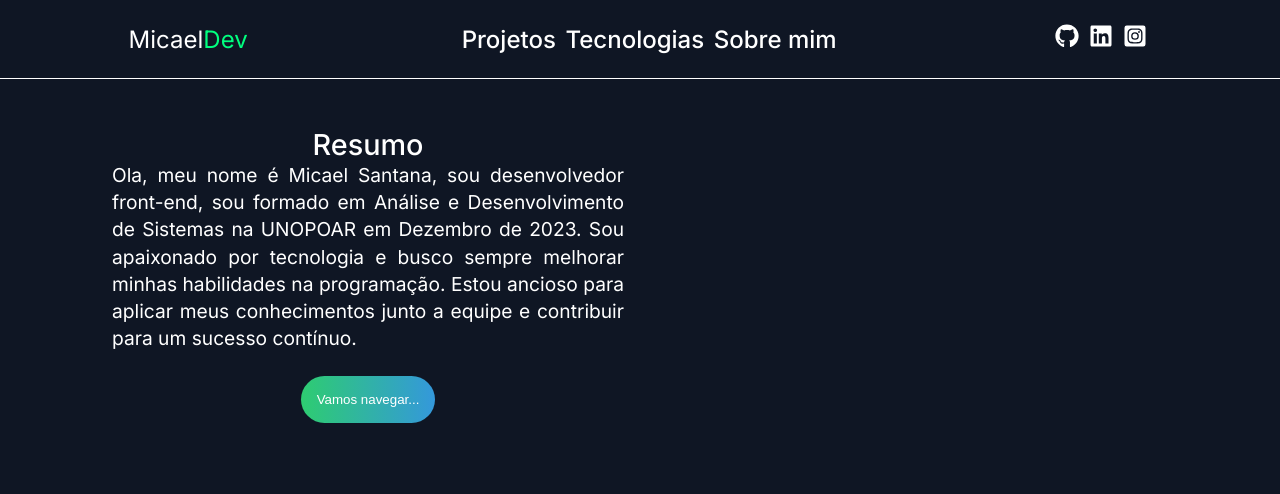
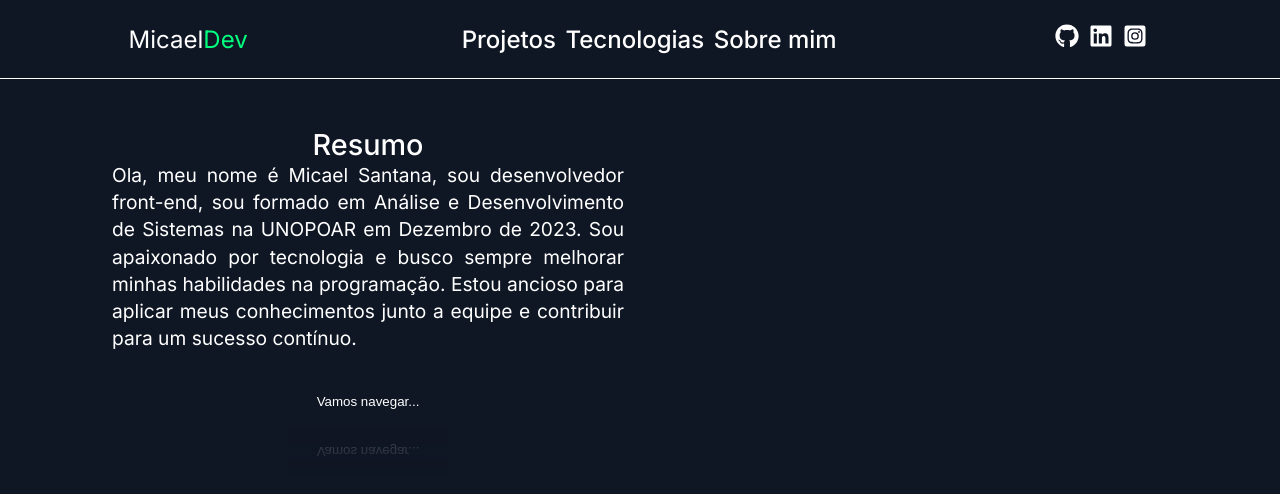
Before and after one commit to iSantanaaH/front-end-web, a Next.js app: page / in a window 1280 px wide. Shown: the top 494 px of the page. Built offline with nearby package versions, Linux system fonts and the light colour scheme.

Commit message:
added styles of button rgb

```diff
--- a/app/page.module.css
+++ b/app/page.module.css
@@ -20,32 +20,115 @@
 .Resume button {
   border: none;
   padding: 1rem;
-  background: linear-gradient(to right, #2ecc71, #3498db);
   color: var(--white-full);
   margin-top: 1.5rem;
-  border-radius: 2.5rem;
+  border-radius: 0.1rem;
   text-align: center;
   text-decoration: none;
   display: inline-block;
   cursor: pointer;
   overflow: hidden;
   position: relative;
+  width: 160px;
+  height: 50px;
+  -webkit-box-reflect: below 1px -webkit-linear-gradient(transparent, #0004);
 }
 
-.Resume button:hover {
-  background: conic-gradient(from -10deg, #3498db, #2ecc71, #3498db);
-  transition: background 0.5s ease-in-out;
-  background-size: 200% 200%;
-  background-position: 100% 0;
-  animation: gradientShift 2s linear infinite;
-  /* animation-timing-function: ease-in-out; */
+.Resume button::before {
+  content: "";
+  position: absolute;
+  top: 0;
+  left: 0;
+  width: 100%;
+  height: 100%;
+  background: linear-gradient(
+    45deg,
+    #fb0094,
+    #00f,
+    #0f0,
+    #ff0,
+    #f00,
+    #fb0094,
+    #00f,
+    #0f0,
+    #ff0,
+    #f00
+  );
+  background-size: 400%;
+  opacity: 0;
+  filter: blur(1.25rem);
+  transition: 0.5s;
 }
 
-@keyframes gradientShift {
+.Resume button::after {
+  content: "";
+  position: absolute;
+  top: 0;
+  left: 0;
+  width: 100%;
+  height: 100%;
+  background: linear-gradient(
+    45deg,
+    #fb0094,
+    #00f,
+    #0f0,
+    #ff0,
+    #f00,
+    #fb0094,
+    #00f,
+    #0f0,
+    #ff0,
+    #f00
+  );
+  background-size: 400%;
+  opacity: 0;
+  transition: 0.5s;
+}
+
+.Resume button:hover::before,
+.Resume button:hover::after {
+  opacity: 1;
+  animation: animate 20s linear infinite;
+}
+
+@keyframes animate {
   0% {
-    background-position: 0% 0;
+    background-position: 0 0;
+  }
+  50% {
+    background-position: 300% 0;
   }
   100% {
-    background-position: 100% 0;
+    background-position: 0 0;
   }
 }
+
+.Resume button span {
+  position: absolute;
+  display: block;
+  font-size: 1rem;
+  top: 1px;
+  left: 1px;
+  right: 1px;
+  bottom: 1px;
+  text-align: center;
+  background: #0c0c0c;
+  color: rgba(255, 255, 255, 0.2);
+  transition: 0.5s;
+  z-index: 1;
+  color: #9a9a9a;
+}
+
+.Resume button:hover span {
+  color: rgba(255, 255, 255, 1);
+}
+
+.Resume button span::before {
+  content: "";
+  position: absolute;
+  top: 0;
+  left: 0;
+  width: 100%;
+  height: 50%;
+  background: rgba(255, 255, 255, 0.1);
+}
```
